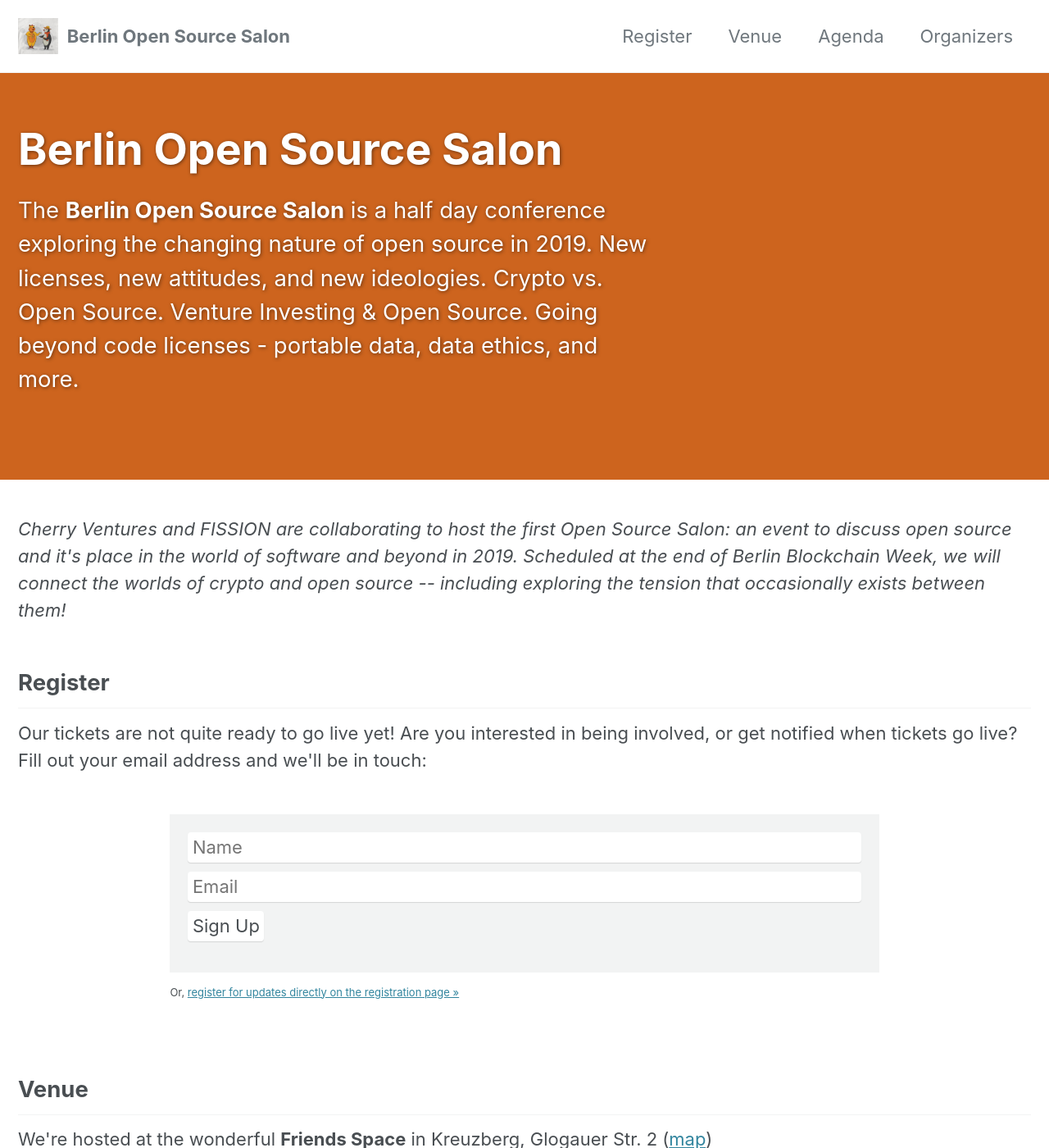
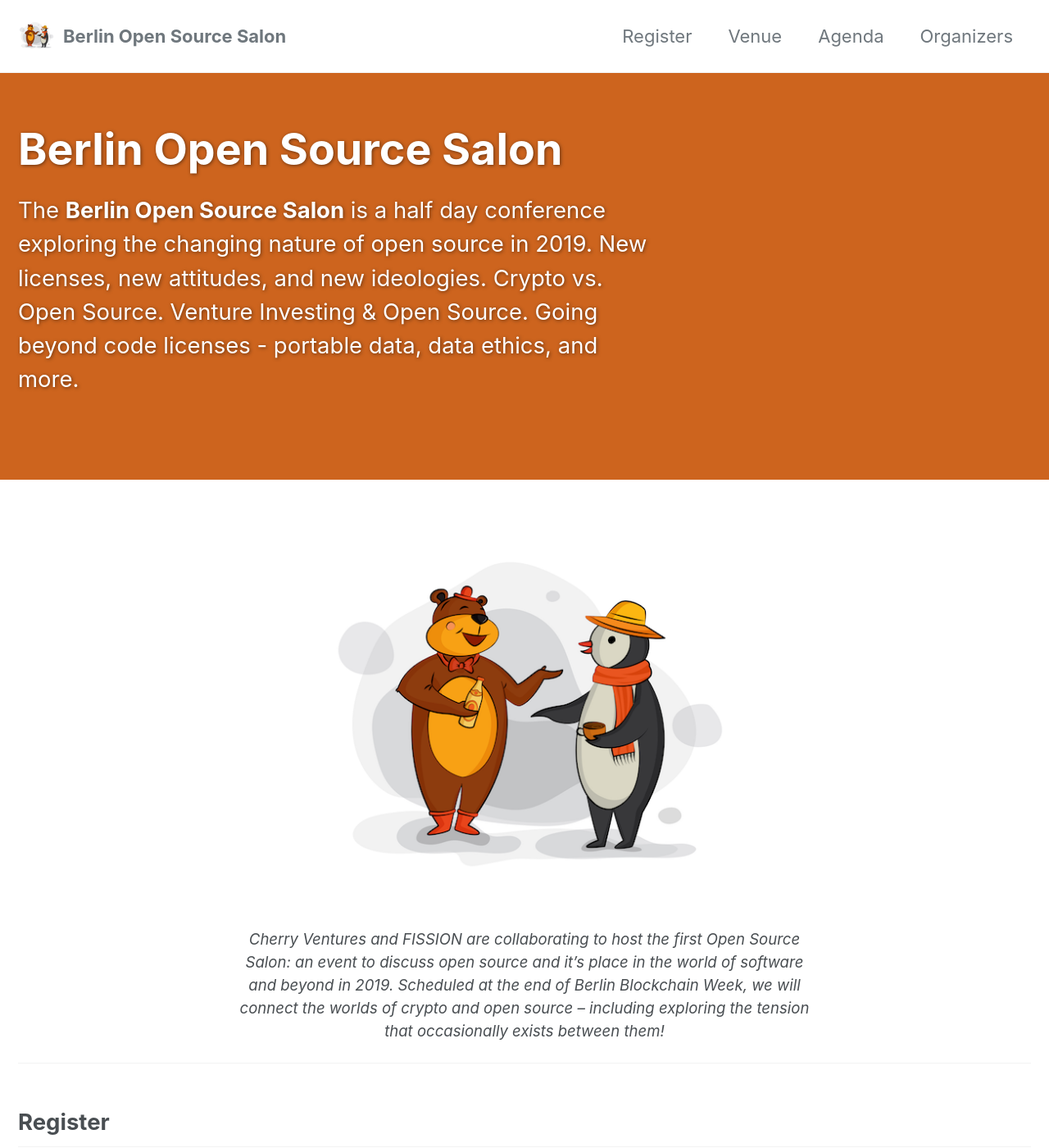
Before and after one commit to opensourcesalon/berlin-oss, a Jekyll site: the page built from index.html, in a window 1280 px wide and 1400 px high. Shown: the whole window at 82% size. Built offline with Jekyll 4.4.1, drawn with Linux system fonts in a browser that asks for light colours; cached includes are drawn as plain includes; nearby versions of some CDN libraries; the list of posts is cut into pages by our own code.

Commit message:
Final image and favicons

```diff
--- a/_config.yml
+++ b/_config.yml
@@ -24,7 +24,7 @@
 baseurl                  : # the subpath of your site, e.g. "/blog"
 repository               : # GitHub username/repo-name e.g. "mmistakes/minimal-mistakes"
 teaser                   : # path of fallback teaser image, e.g. "/assets/images/500x300.png"
-logo                     : /assets/images/bearpenguincrop.jpg # path of logo image to display in the masthead, e.g. "/assets/images/88x88.png"
+logo                     : /assets/images/brownbearpenguin-white-squarecrop.png # path of logo image to display in the masthead, e.g. "/assets/images/88x88.png"
 masthead_title           : # overrides the website title displayed in the masthead, use " " for no title
 # breadcrumbs            : false # true, false (default)
 words_per_minute         : 200
@@ -88,7 +88,7 @@
   username               :
   app_id                 :
   publisher              :
-og_image                 : # Open Graph/Twitter default site image
+og_image                 : /assets/images/brownbearpenguin-white-squarecrop.png # Open Graph/Twitter default site image
 # For specifying social profiles
 # - https://developers.google.com/structured-data/customize/social-profiles
 social:
--- a/_includes/head/custom.html
+++ b/_includes/head/custom.html
@@ -2,6 +2,14 @@
 
 <!-- insert favicons. use https://realfavicongenerator.net/ -->
 
+<link rel="apple-touch-icon" sizes="180x180" href="/apple-touch-icon.png">
+<link rel="icon" type="image/png" sizes="32x32" href="/favicon-32x32.png">
+<link rel="icon" type="image/png" sizes="16x16" href="/favicon-16x16.png">
+<link rel="manifest" href="/site.webmanifest">
+<link rel="mask-icon" href="/safari-pinned-tab.svg" color="#5bbad5">
+<meta name="msapplication-TileColor" content="#da532c">
+<meta name="theme-color" content="#ffffff">
+
 <!-- end custom head snippets -->
 <script src="https://ajax.googleapis.com/ajax/libs/jquery/1.8.1/jquery.min.js"></script>
 <script src="/assets/js/register_interest.js"></script>
--- a/index.html
+++ b/index.html
@@ -14,8 +14,9 @@
   # caption: "Photo credit: [Alessandro Bellone/Unsplash](https://unsplash.com/photos/lVcvwLLofRg)"
 excerpt: 'The **Berlin Open Source Salon** is a half day conference exploring the changing nature of open source in 2019. New licenses, new attitudes, and new ideologies. Crypto vs. Open Source. Venture Investing & Open Source. Going beyond code licenses - portable data, data ethics, and more.'
 feature-logo:
-  - image_path: /assets/images/bearpenguincrop.jpg
-    alt: "A Berlin bear drinking club mate discussing with an open source penguin"
+  - image_path: /assets/images/brownbearpenguin-white-squarecrop.png
+    image_alt: "A Berlin bear drinking mate discussing with an open source penguin"
+    excerpt: "_Cherry Ventures and FISSION are collaborating to host the first Open Source Salon: an event to discuss open source and it's place in the world of software and beyond in 2019. Scheduled at the end of Berlin Blockchain Week, we will connect the worlds of crypto and open source -- including exploring the tension that occasionally exists between them!_"
 feature-presenting:
   - image_path: /assets/images/cherryventures.jpg
     alt: "Cherry Ventures"
```
Also changed, not shown: other parts of index.html (+2 -2 lines), browserconfig.xml (added, +9 -0 lines), android-chrome-192x192.png (added), android-chrome-384x384.png (added), apple-touch-icon.png (added), assets/images/brownbearpenguin-white-squarecrop.png (added), favicon-16x16.png (added), favicon-32x32.png (added), favicon.ico (added), mstile-150x150.png (added), safari-pinned-tab.svg (added), site.webmanifest (added).
